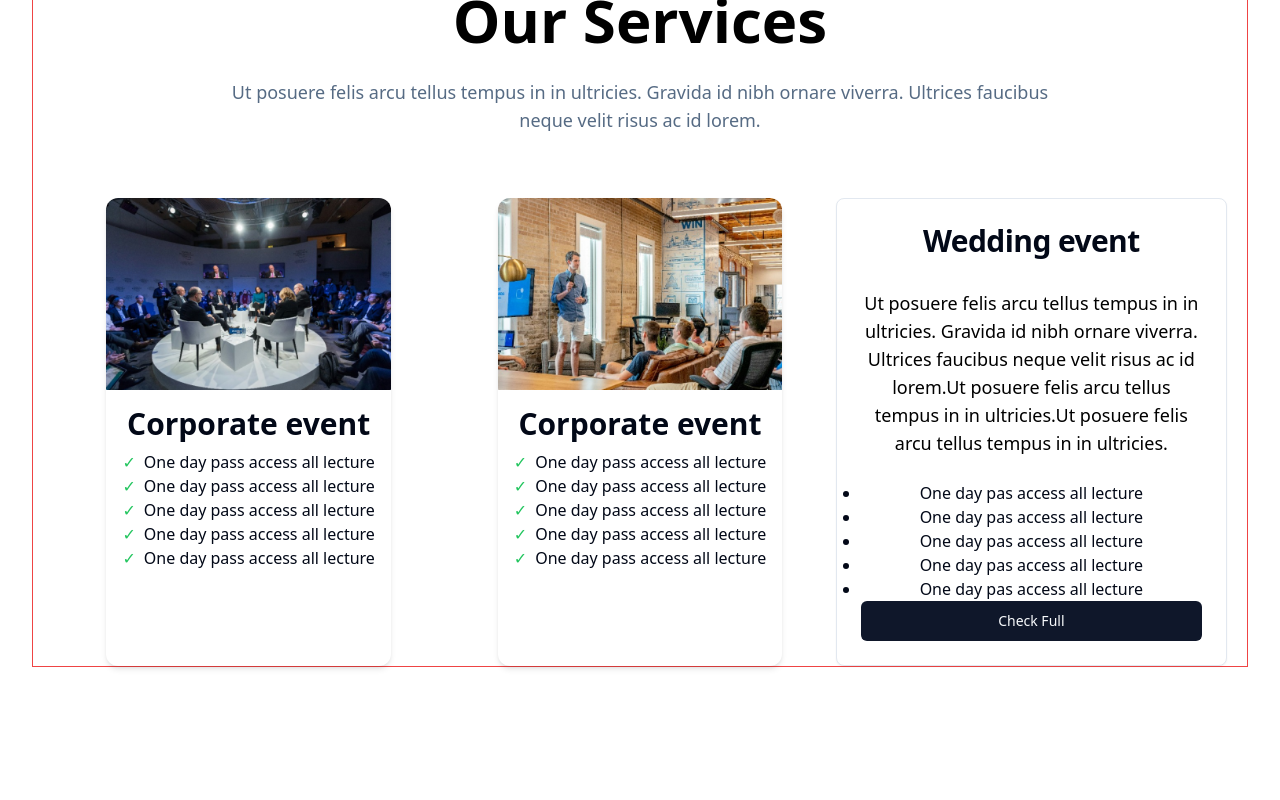
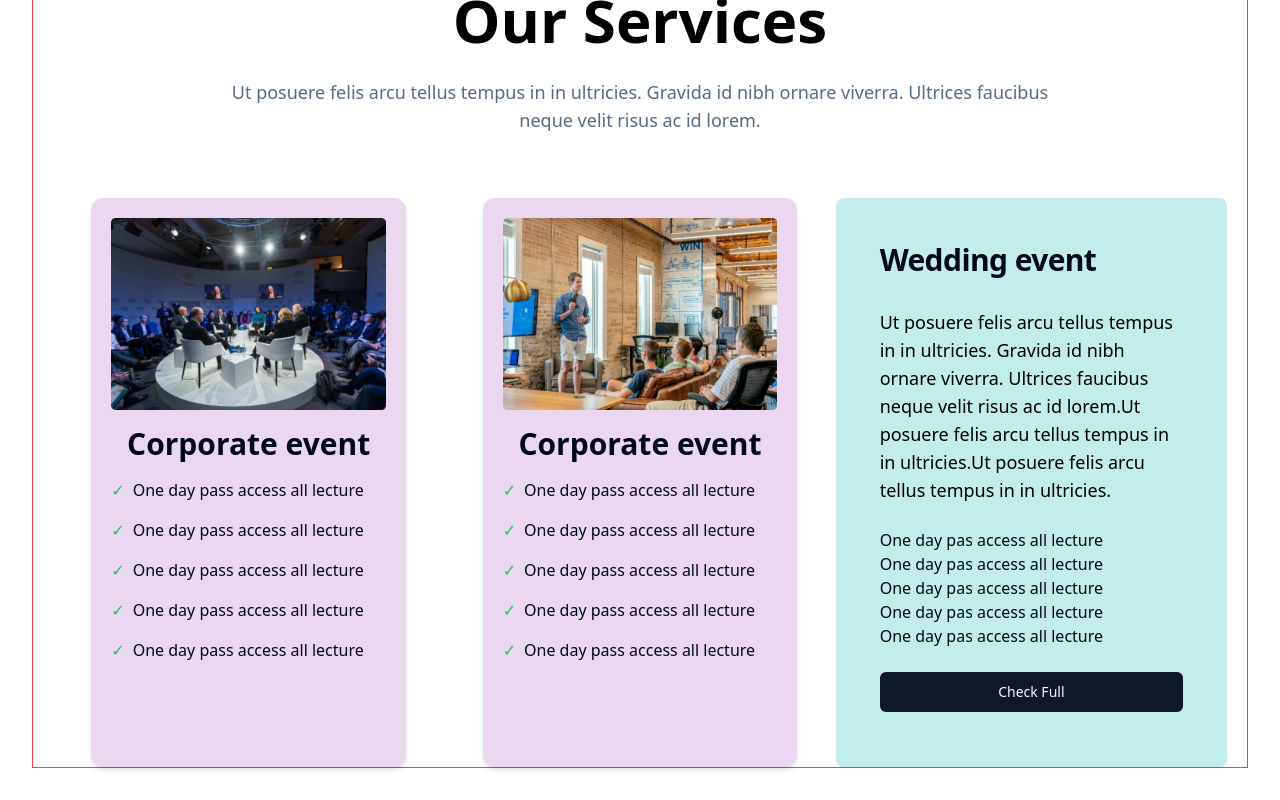
Before and after one commit to irfanurislam/assignment5-shadcn, a React (Vite) app: page / in a window 1280 px wide. Shown: the part 379-1179 px from the top of the page. Before the commit the page ends 1078 px from the top, so only its background shows below. Built offline with nearby package versions, Linux system fonts and the light colour scheme.

Commit message:
services section

```diff
--- a/src/components/Home/ServiceCard.tsx
+++ b/src/components/Home/ServiceCard.tsx
@@ -41,18 +41,18 @@ const ServiceCard = () => {
       {cardsArray.map((card) => (
         <div
           key={card.id}
-          className="max-w-md mx-auto bg-white rounded-xl overflow-hidden shadow-md"
+          className="max-w-[412px] h-[569px] mx-auto p-5 bg-[#EBD7EF] rounded-xl overflow-hidden shadow-md"
         >
           <img
             className="w-full h-48 object-cover"
             src={card.image}
             alt="Event"
           />
-          <div className="p-4">
+          <div className="pt-4">
             <h2 className="text-3xl font-bold mb-2">{card.title}</h2>
             <ul className="list-none">
               {card.description.map((desc, index) => (
-                <li key={index} className="flex items-center">
+                <li key={index} className="flex items-center py-2">
                   {/* Unicode checkmark character */}
 
                   <span className="text-green-500 mr-2">&#x2713;</span>
@@ -63,12 +63,12 @@ const ServiceCard = () => {
           </div>
         </div>
       ))}
-      <Card className="max-w-md">
+      <Card className="max-w-[412px] h-[569px] overflow-hidden border-none  bg-[#C3EDEA] p-5">
         <CardHeader>
-          <CardTitle>
+          <CardTitle className="text-start">
             <h2 className="text-3xl font-bold mb-2">Wedding event</h2>
           </CardTitle>
-          <CardDescription>
+          <CardDescription className="text-start">
             {" "}
             <p className="text-lg max-w-[40ch] text-black mt-4">
               Ut posuere felis arcu tellus tempus in in ultricies. Gravida id
@@ -78,15 +78,17 @@ const ServiceCard = () => {
             </p>
           </CardDescription>
         </CardHeader>
-        <CardContent>
-          <ul className="list-disc">
+        <CardContent className="text-start">
+          <ul className="list-none">
             <li>One day pas access all lecture</li>
             <li>One day pas access all lecture</li>
             <li>One day pas access all lecture</li>
             <li>One day pas access all lecture</li>
             <li>One day pas access all lecture</li>
           </ul>
-          <Button className="w-full">Check Full</Button>
+          <div className="mt-6">
+            <Button className="w-full">Check Full</Button>
+          </div>
         </CardContent>
       </Card>
     </div>
```
